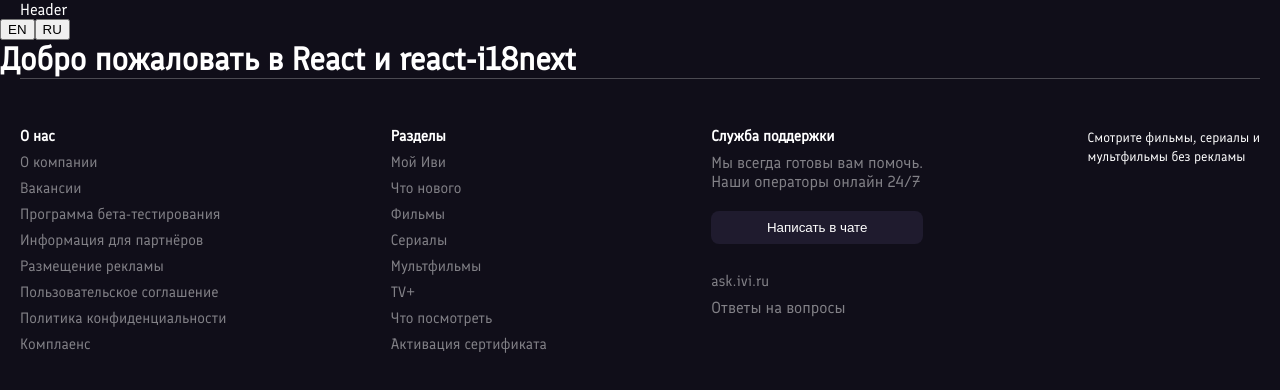
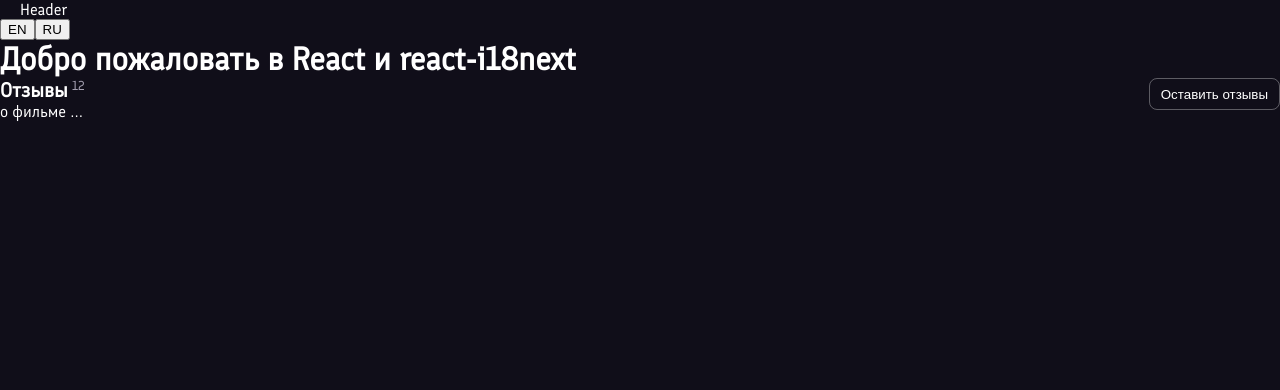
Before and after one commit to SilantievMax/ivi-next, a Next.js app: page / in a window 1280 px wide. Shown: the top 390 px of the page. Built offline with nearby package versions, Linux system fonts and the light colour scheme.

Commit message:
Review Btn Components and Reviews

```diff
--- a/components/Button/Button.module.scss
+++ b/components/Button/Button.module.scss
@@ -70,7 +70,7 @@
   border-color: rgb(51, 50, 50);
 }
 .smart {
-   background-color: rgb(63, 62, 62);
+  background-color: rgb(63, 62, 62);
   border-color: rgb(51, 50, 50);
   gap: 5px;
   padding: 18px 10px;
@@ -107,3 +107,20 @@
   font-weight: 500;
   font-style: normal;
 }
+.border {
+      height: 32px;
+  white-space: nowrap;
+  text-align: center;
+  border-radius: 8px;
+  padding: 7px 11px;
+  text-decoration: none;
+  border: solid 1px rgba(255, 255, 255, 0.32);
+  cursor: pointer;
+  background-color: transparent;
+  transition-duration: 0.4s;
+}
+.border:hover {
+  transition-duration: 0.4s;
+  background-color: transparent;
+  border-color: rgba(255, 255, 255, 0.952);
+}
--- a/components/Button/Button.props.ts
+++ b/components/Button/Button.props.ts
@@ -4,7 +4,7 @@
 export interface ButtonProps extends DetailedHTMLProps<ButtonHTMLAttributes<HTMLButtonElement>, HTMLButtonElement> {
   children?: ReactNode
   img?: any
-  size?: 'circle' | 'smart' | "img" | 'icon'
+  size?: 'circle' | 'smart' | "img" | 'icon' | 'border'
   icon?: JSX.Element
   color?: 'red' | 'gradient' | 'gray' | 'redOpacity' | 'icon'
 }
--- a/components/Button/Button.tsx
+++ b/components/Button/Button.tsx
@@ -22,7 +22,8 @@
         [styles.gray]: color === 'gray',
         [styles.icon]: size === 'icon',
         [styles.circle]: size === 'circle',
-        [styles.smart]: size === 'smart'
+        [styles.smart]: size === 'smart',
+        [styles.border]: size === 'border'
       })}
       {...props}
     >
--- a/components/Layout/Layout.tsx
+++ b/components/Layout/Layout.tsx
@@ -16,7 +16,7 @@
       </Wrapper>
       {children}
       <Wrapper>
-        <Footer />
+        {/* <Footer /> */}
       </Wrapper>
     </>
   )
--- /dev/null
+++ b/components/ReviewBtn/ReviewBtn.module.scss
@@ -0,0 +1,33 @@
+.reviews {
+  display: flex;
+  a {
+    font-size: 20px;
+    line-height: 24px;
+    font-weight: 900;
+    font-style: normal;
+    color: #fff;
+    position: relative;
+    opacity: 1;
+    cursor: pointer;
+    transition-property: color, box-shadow, opacity;
+    text-decoration: none;
+  }
+  a:hover {
+    box-shadow: 0 1px 0 rgba(255, 255, 255, 0.356), inset 0 0 0 rgb(255 255 255 / 16%);
+    color: #fff;
+    transition-duration: 0.4s;
+  }
+}
+.quantity {
+  margin-left: 4px;
+  list-style: none;
+  color: #a5a1b2;
+  font-size: 13px;
+  line-height: 16px;
+  font-style: normal;
+  overflow: hidden;
+  white-space: nowrap;
+  text-overflow: ellipsis;
+  height: 16px;
+  font-weight: 400;
+}
--- /dev/null
+++ b/components/ReviewBtn/ReviewBtn.props.ts
@@ -0,0 +1,5 @@
+
+export interface reviewsProps {
+  children: string
+  quantity?: number
+}
--- /dev/null
+++ b/components/ReviewBtn/ReviewBtn.tsx
@@ -0,0 +1,15 @@
+import React, { FC, ReactNode } from 'react';
+import style from './ReviewBtn.module.scss'
+import { reviewsProps } from './ReviewBtn.props';
+
+
+const ReviewBtn = ({ children, quantity }: reviewsProps): JSX.Element => {
+  return (
+    <li className={style.reviews}>
+      <a>{children}</a>
+      <div className={style.quantity}>{quantity}</div>
+    </li>
+  )
+}
+
+export default ReviewBtn
--- /dev/null
+++ b/components/Reviews/Reviews.module.scss
@@ -0,0 +1,15 @@
+.reviews{
+    display: flex;
+    justify-content: space-between;
+}
+.comments_btn{
+    @media (max-width: 599px) {
+      display: none;
+    }
+}
+.comments_btn_mobile{
+    display: none;
+    @media (max-width: 599px) {
+      display: block;
+    }
+}
--- /dev/null
+++ b/components/Reviews/Reviews.tsx
@@ -0,0 +1,28 @@
+import React from 'react'
+
+import { Button } from '../Button/Button'
+import ReviewBtn from '../ReviewBtn/ReviewBtn'
+
+import style from './Reviews.module.scss'
+
+const Reviews = () => {
+  return (
+    <section>
+      <header className={style.reviews}>
+        <div>
+          <ReviewBtn quantity={12} children='Отзывы' />
+          <p>о фильме ... </p>
+        </div>
+        <a href='#*' className={style.comments_btn}>
+          <Button size='border' children='Оставить отзывы' />
+        </a>
+      </header>
+      <div className={style.gallery}></div>
+      <a href='#*' className={style.comments_btn_mobile}>
+        <Button size='border' children='Оставить отзывы' />
+      </a>
+    </section>
+  )
+}
+
+export default Reviews
--- a/components/screens/HomePage/HomePage.tsx
+++ b/components/screens/HomePage/HomePage.tsx
@@ -1,11 +1,14 @@
-import React, { FC } from 'react';
+import React, { FC } from 'react'
+import { useTranslation } from 'react-i18next';
 
-// import { Button } from '@/components/Button/Button';
-import { useTranslation } from 'react-i18next';
+
+
+import ReviewsBtn from '@/components/ReviewBtn/ReviewBtn';
+import Reviews from '@/components/Reviews/Reviews';
+
 
 const HomePage: FC = () => {
   const { t, i18n } = useTranslation()
-
 
   const changeLanguage = (language: string) => {
     i18n.changeLanguage(language)
@@ -16,6 +19,7 @@
       <button onClick={() => changeLanguage('en')}>EN</button>
       <button onClick={() => changeLanguage('ru')}>RU</button>
       <h1>{t('Welcome to React')}</h1>
+      <Reviews/>
     </div>
   )
 }
--- a/src/i18next/18n.ts
+++ b/src/i18next/18n.ts
@@ -1,22 +1,27 @@
-import i18n from 'i18next'
-import { initReactI18next } from 'react-i18next'
+import i18n from 'i18next';
+import { initReactI18next } from 'react-i18next';
+
 
 i18n.use(initReactI18next).init({
   resources: {
     en: {
       translation: {
         'Welcome to React': 'Welcome to React and react-i18next',
-        "Back": 'Back',
+        Back: 'Back',
         'Full filmography': 'Full filmography',
-        '8 movies': '8 movies'
+        '8 movies': '8 movies',
+        Rating: 'Rating:',
+        'More detailed': 'More detailed'
       }
     },
     ru: {
       translation: {
         'Welcome to React': 'Добро пожаловать в React и react-i18next',
-        "Back": 'Назад',
+        Back: 'Назад',
         'Full filmography': 'Полная фильмография',
-        '8 movies': '8 фильмов'
+        '8 movies': '8 фильмов',
+        Rating: 'Рейтинг:',
+        'More detailed': 'Подробнее'
       }
     }
   },
```
Also changed, not shown: components/screens/ActorPage/PersonMovies.tsx (+6 -5 lines), 1 other file (tests, documents, lock files or other folders).
